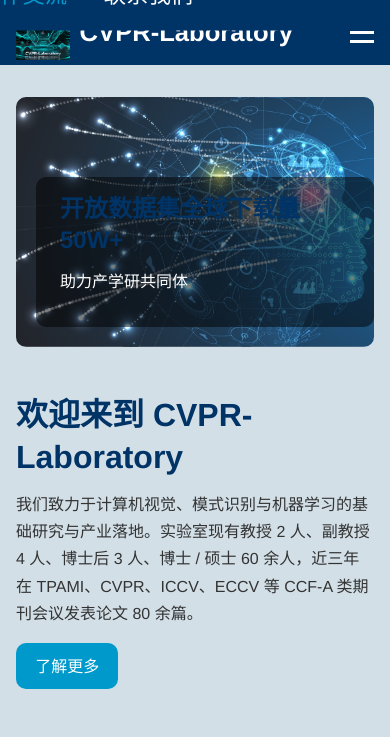
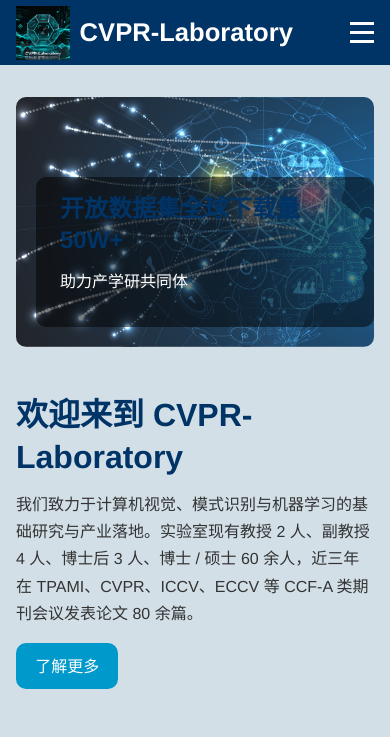
Before and after one commit to CVPR-Laboratory/CVPR-Laboratory.github.io, a Jekyll site: the page built from index.html, in a window 390 px wide. Shown: the top 737 px of the page. Built offline with Jekyll 4.4.1, drawn with Linux system fonts in a browser that asks for light colours.

Commit message:
更新 main.css

```diff
--- a/assets/css/main.css
+++ b/assets/css/main.css
@@ -1,232 +1,212 @@
+/* ==========  全局重置  ========== */
 * {
-    box-sizing: border-box;
-    margin: 0;
-    padding: 0
+    box-sizing: border-box;          /* 统一盒模型：width/height 包含 border 与 padding */
+    margin: 0;                       /* 清除浏览器默认外边距 */
+    padding: 0;                      /* 清除浏览器默认内边距 */
 }
 
+/* ==========  页面基础  ========== */
 body {
-    font-family: "Helvetica Neue", Arial, "PingFang SC", sans-serif;
-    color: #333;
-    background: #d2dfe7;
-    line-height: 1.7
+    font-family: "Helvetica Neue", Arial, "PingFang SC", sans-serif; /* 英文字体→中文字体→兜底无衬线 */
+    color: #333;                     /* 默认字体颜色：深灰 */
+    background: #d2dfe7;             /* 页面背景：淡蓝灰 */
+    line-height: 1.7;                /* 全局行高，阅读更舒适 */
 }
 
+/* ==========  顶部导航  ========== */
 .navbar {
-    position: sticky;
-    top: 0;
-    z-index: 1000;
-    background: #036;
-    color: #fff
+    position: sticky;                /* 粘性定位：页面滚动时仍吸附在顶部 */
+    top: 0;                          /* 距离视口顶部 0px 时触发粘性 */
+    z-index: 1000;                   /* 保证导航在最上层，不被其他元素遮挡 */
+    background: #036;                /* 深蓝背景 */
+    color: #fff;                     /* 白色文字 */
 }
 
+/* 导航内部容器：限制最大宽度并水平居中 */
 .nav-container {
-    max-width: 1390px;
-    margin: auto;
-    display: flex;
-    align-items: center;
-    justify-content: space-between;
-    padding: 0 1rem;
-    height: 65px
+    max-width: 1390px;               /* 最大宽度，防止超宽屏下导航过长 */
+    margin: auto;                    /* 水平居中 */
+    display: flex;                   /* Flex 布局：左右两端对齐 */
+    align-items: center;             /* 垂直居中 */
+    justify-content: space-between;  /* 两端分散：logo 左、菜单右 */
+    padding: 0 1rem;                 /* 左右留空隙，避免贴边 */
+    height: 65px;                    /* 固定导航栏高度 */
 }
 
+/* LOGO 区域 */
 .logo {
-    display: flex;
-    margin: left;
-    align-items: center;
-    color: #fff;
-    text-decoration: none;
-    font-weight: bold;
-    font-size: 1.6rem
+    display: flex;                   /* 图标与文字横向排列 */
+    margin-left: 0;                  /* 原写法“margin: left;”不合法，修正 */
+    align-items: center;             /* 图标文字垂直居中 */
+    color: #fff;                     /* 白色文字 */
+    text-decoration: none;           /* 去掉下划线 */
+    font-weight: bold;               /* 加粗 */
+    font-size: 1.6rem;               /* 字号 */
 }
 
 .logo img {
-    height: 54px;
-    margin-right: .6rem
+    height: 54px;                    /* LOGO 图片高度 */
+    margin-right: .6rem;             /* 图标与文字间距 */
 }
 
+/* 导航链接 */
 .nav-menu a {
-    color: #fff;
-    text-decoration: none;
-    margin-left: 1.1rem;
-    font-size: 1.4rem
+    color: #fff;                     /* 默认白色 */
+    text-decoration: none;           /* 去下划线 */
+    margin-left: 1.1rem;             /* 链接之间左侧间距 */
+    font-size: 1.4rem;               /* 字号 */
 }
 
 .nav-menu a:hover,
-.nav-menu a.active {
-    color: #09c
+.nav-menu a.active {                 /* 鼠标悬停 / 当前页高亮 */
+    color: #09c;                     /* 亮蓝 */
 }
 
+/* 移动端汉堡按钮（默认隐藏） */
 .hamburger {
-    display: none;
-    flex-direction: column;
-    cursor: pointer
+    display: none;                   /* 宽屏时不显示 */
+    flex-direction: column;          /* 三条横线纵向排列 */
+    cursor: pointer;                 /* 手型光标 */
 }
 
 .hamburger span {
-    width: 24px;
-    height: 3px;
-    background: #fff;
-    margin: 3px 0;
-    transition: .3s
+    width: 24px;                     /* 单条线宽度 */
+    height: 3px;                     /* 单条线高度 */
+    background: #fff;                /* 白色 */
+    margin: 3px 0;                   /* 线间距 */
+    transition: .3s;                 /* 切换动画 */
 }
 
+/* ==========  主体内容  ========== */
 .main {
-    min-height: 70vh;
-    max-width: 1390px;
-    margin: 2rem auto;
-    padding: 0 1rem
+    min-height: 70vh;                /* 最低高度，保证 footer 不会过早贴顶 */
+    max-width: 1390px;               /* 与导航保持一致 */
+    margin: 2rem auto;               /* 上下留白 + 水平居中 */
+    padding: 0 1rem;                 /* 左右内边距，防止贴边 */
 }
 
-section {
-    margin-bottom: 3rem
+/* 通用段落、标题、按钮 */
+section { margin-bottom: 3rem; }    /* 每段区域下留白 */
+h1, h2, h3 {
+    line-height: 1.3;                /* 标题行高更紧凑 */
+    margin-bottom: .8rem;            /* 标题与下文间距 */
+    color: #036;                     /* 与导航同色系 */
 }
+h1 { font-size: 2rem;   }
+h2 { font-size: 1.5rem; }
+h3 { font-size: 1.25rem;}
+p  { margin-bottom: 1rem; }         /* 段落与段落间距 */
 
-h1,
-h2,
-h3 {
-    line-height: 1.3;
-    margin-bottom: .8rem;
-    color: #036
+/* 通用按钮 */
+.btn {
+    display: inline-block;           /* 行内块，可设置宽高 */
+    background: #09c;                /* 亮蓝背景 */
+    color: #fff;                     /* 白色字 */
+    padding: .6rem 1.2rem;           /* 上下 左右 */
+    border-radius: 10px;             /* 圆角 */
+    text-decoration: none;           /* 去下划线 */
 }
+.btn:hover { background: rgb(0, 114.75, 153); } /* 鼠标悬停加深 */
 
-h1 {
-    font-size: 2rem
-}
-
-h2 {
-    font-size: 1.5rem
-}
-
-h3 {
-    font-size: 1.25rem
-}
-
-p {
-    margin-bottom: 1rem
-}
-
-.btn {
-    display: inline-block;
-    background: #09c;
-    color: #fff;
-    padding: .6rem 1.2rem;
-    border-radius: 10px;
-    text-decoration: none
-}
-
-.btn:hover {
-    background: rgb(0, 114.75, 153)
-}
-
+/* ==========  轮播图  ========== */
 .carousel {
-    position: relative;
-    width: 100%;
-    height: 580px;
-    overflow: hidden;
-    border-radius: 10px
+    position: relative;              /* 作为内部绝对定位的包含块 */
+    width: 100%;                     /* 通栏宽度 */
+    height: 580px;                   /* 默认高度（大屏） */
+    overflow: hidden;                /* 隐藏超出部分，实现平滑切换 */
+    border-radius: 10px;             /* 整体圆角 */
 }
 
 .carousel .item {
+    position: absolute;              /* 叠放 */
+    width: 100%; height: 100%;      /* 撑满父级 */
+    opacity: 0;                      /* 默认全透明 */
+    transition: 1s;                  /* 淡入淡出 1s */
+    background-size: cover;          /* 背景图铺满 */
+    background-position: center;     /* 背景图居中 */
+}
+.carousel .item.active { opacity: 1; } /* 当前可见项 */
+
+/* 轮播文字说明 */
+.carousel .caption {
     position: absolute;
-    width: 100%;
-    height: 100%;
-    opacity: 0;
-    transition: 1s;
-    background-size: cover;
-    background-position: center
+    bottom: 20px;  left: 20px;      /* 左下角 */
+    background: rgba(0,0,0,.5);      /* 半透明黑 */
+    color: #fff;
+    padding: 1rem 1.5rem;
+    border-radius: 10px;
 }
 
-.carousel .item.active {
-    opacity: 1
-}
-
-.carousel .caption {
-    position: absolute;
-    bottom: 20px;
-    left: 20px;
-    background: rgba(0, 0, 0, .5);
-    color: #fff;
-    padding: 1rem 1.5rem;
-    border-radius: 10px
-}
-
+/* ==========  卡片列表  ========== */
 .cards {
     display: flex;
-    flex-wrap: wrap;
-    gap: 1.5rem
+    flex-wrap: wrap;                 /* 超出换行 */
+    gap: 1.5rem;                     /* 卡片间距（flex 自带） */
 }
 
 .card {
-    flex: 1 1 260px;
-    background: #f5f5f5;
-    padding: 1.5rem;
-    border-radius: 15px
+    flex: 1 1 260px;                 /* 平均分配剩余空间，最小 260px，不足换行 */
+    background: #f5f5f5;             /* 浅灰背景 */
+    padding: 1.5rem;                 /* 内边距 */
+    border-radius: 15px;             /* 大圆角 */
 }
 
 .card img {
-    width: 100%;
-    border-radius: 8px;
-    margin-bottom: 1rem
+    width: 100%;                     /* 图片自适应卡片宽度 */
+    border-radius: 8px;              /* 图片圆角 */
+    margin-bottom: 1rem;             /* 图与下文间距 */
 }
 
+/* ==========  页脚  ========== */
 .footer {
-    background: #036;
+    background: #036;                 /* 与导航同色 */
     color: #fff;
     text-align: center;
     padding: 2rem 0;
-    font-size: 1.15rem
+    font-size: 1.15rem;
 }
 
+/* ==========  回到顶部  ========== */
 #scroll-top {
     position: fixed;
-    bottom: 40px;
-    right: 40px;
+    bottom: 40px;  right: 40px;      /* 右下角 */
     background: #09c;
     color: #fff;
-    width: 45px;
-    height: 45px;
-    line-height: 40px;
+    width: 45px;  height: 45px;
+    line-height: 40px;               /* 垂直居中图标 */
     text-align: center;
-    border-radius: 50%;
+    border-radius: 50%;              /* 正圆 */
     cursor: pointer;
-    opacity: 0;
+    opacity: 0;                      /* 默认隐藏 */
     visibility: hidden;
-    transition: .3s
+    transition: .3s;                 /* 淡入淡出 */
+}
+#scroll-top.show {                   /* JS 滚动到一定距离后添加 .show */
+    opacity: 1;
+    visibility: visible;
 }
 
-#scroll-top.show {
-    opacity: 1;
-    visibility: visible
-}
-
-@media(max-width: 768px) {
+/* ==========  响应式：≤768px  ========== */
+@media (max-width: 1000px) {
+    /* 导航菜单：垂直抽屉 */
     .nav-menu {
         position: absolute;
-        top: 60px;
-        left: 0;
-        right: 0;
-        background: #036;
-        flex-direction: column;
+        top: 60px;                    /* 导航栏下方 */
+        left: 0;  right: 0;
+        background: #036;             /* 与导航同色 */
+        flex-direction: column;       /* 垂直排列 */
         padding: 1rem 0;
-        transform: translateY(-120%);
-        transition: .3s
+        transform: translateY(-1200%); /* 初始滑出屏幕外 */
+        transition: .3s;
     }
+    .nav-menu.open { transform: translateY(0); } /* 汉堡点击后滑入 */
+    .nav-menu a { margin: .5rem 1rem; } /* 垂直间距 */
 
-    .nav-menu.open {
-        transform: translateY(0)
-    }
+    /* 显示汉堡按钮 */
+    .hamburger { display: flex; }
 
-    .nav-menu a {
-        margin: .5rem 1rem
-    }
-
-    .hamburger {
-        display: flex
-    }
-
-    .carousel {
-        height: 250px
-    }
+    /* 轮播图高度降低，适配手机 */
+    .carousel { height: 250px; }
 }
 
 /*# sourceMappingURL=main.css.map */
```
